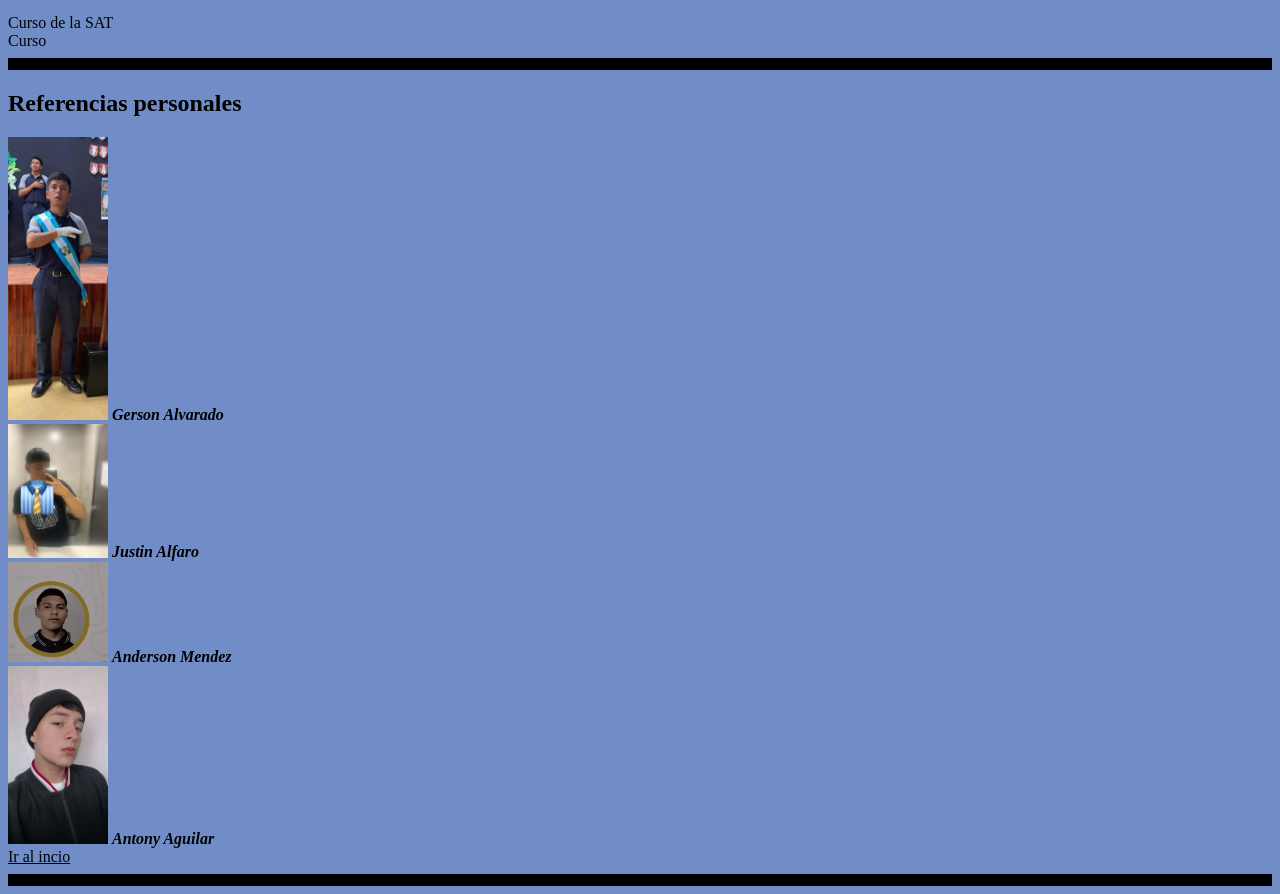
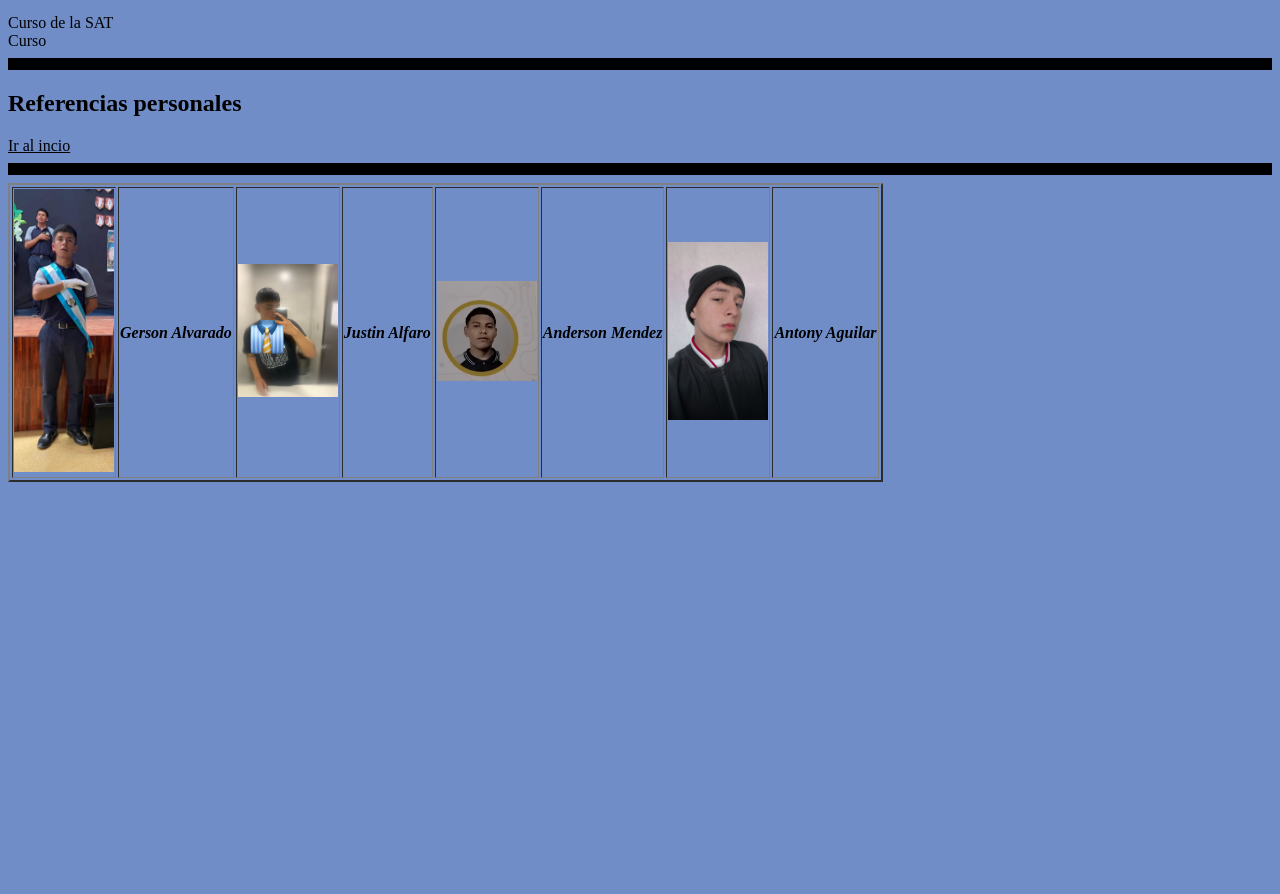
Before and after one commit to Gersonalva/ExamenAverngers, a plain HTML site: page jairo-garcia.html in a window 1280 px wide. Shown: the part 1340-2234 px from the top of the page. After the commit the page ends 1830 px from the top, so only its background shows below. Drawn offline with Linux system fonts and the light colour scheme.

Commit message:
Update jairo-garcia.html

```diff
--- a/jairo-garcia.html
+++ b/jairo-garcia.html
@@ -41,15 +41,15 @@
         <hr size="12" color="black" noshade="2">
 
        <h2>Referencias personales</h2>
-
-        <img src="compañero1.jpg"alt"este es mi primer compañero"height="80" width="100">
-        <i><b>Gerson Alvarado</i></b><br>
-        <img src="compañero2.jpg"alt"este es mi segundo compañero"height="80" width="100">
-        <i><b>Justin Alfaro</i></b><br>
-        <img src="compañero3.jpg"alt"este es mi tercer compañero"height="80" width="100">
-        <i><b>Anderson Mendez</i></b><br>
-         <img src="compañero4.jpg"alt"este es mi cuarto compañero"height="80" width="100">
-        <i><b>Antony Aguilar</i></b><br>
+        <table border="2">
+        <td><img src="compañero1.jpg"alt"este es mi primer compañero"height="80" width="100"></td>
+        <th><i><b>Gerson Alvarado</i></b></th>
+        <td><img src="compañero2.jpg"alt"este es mi segundo compañero"height="80" width="100"></td>
+        <th><i><b>Justin Alfaro</i></b></th>
+        <td><img src="compañero3.jpg"alt"este es mi tercer compañero"height="80" width="100"> </td>
+        <th><i><b>Anderson Mendez</i></b></th>
+         <td><img src="compañero4.jpg"alt"este es mi cuarto compañero"height="80" width="100"></td>
+        <th><i><b>Antony Aguilar</i></b></th>
     <a href="Menu.html">Ir al incio </a>
         <hr size="12" color="black" noshade="2">
 
```
